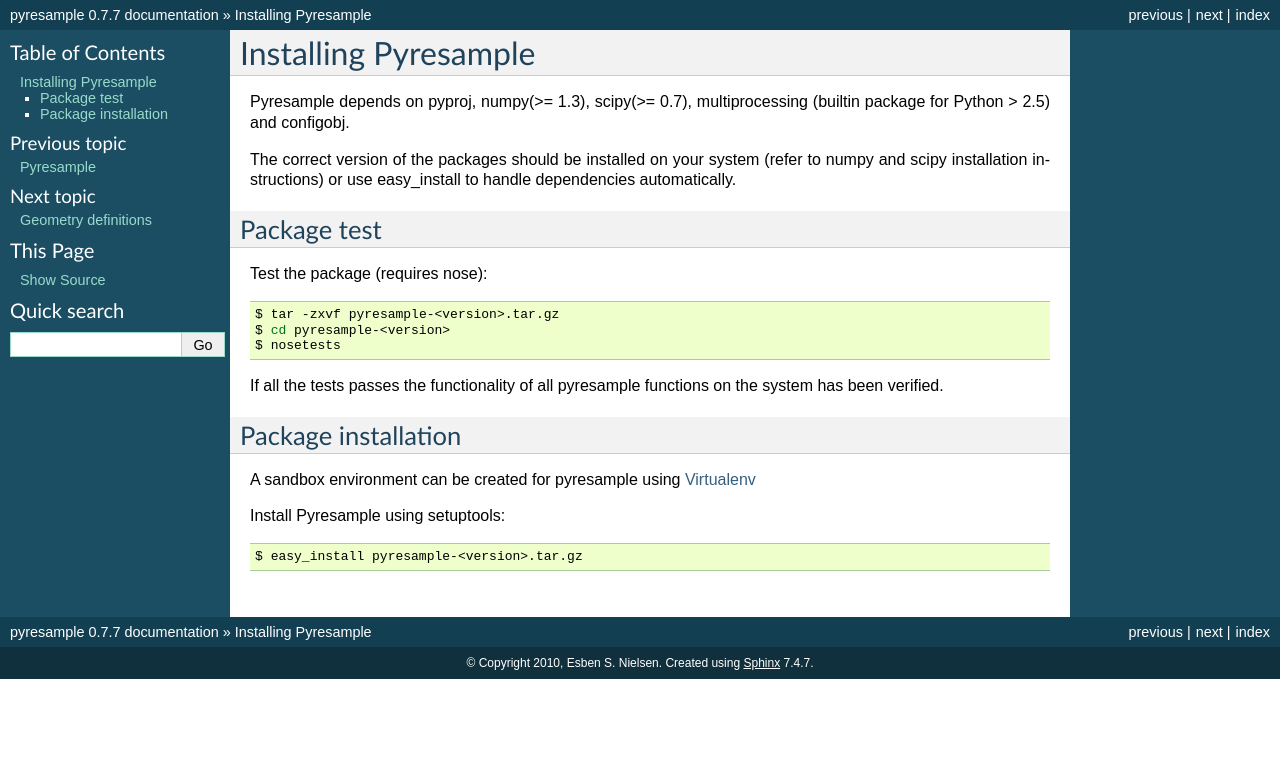
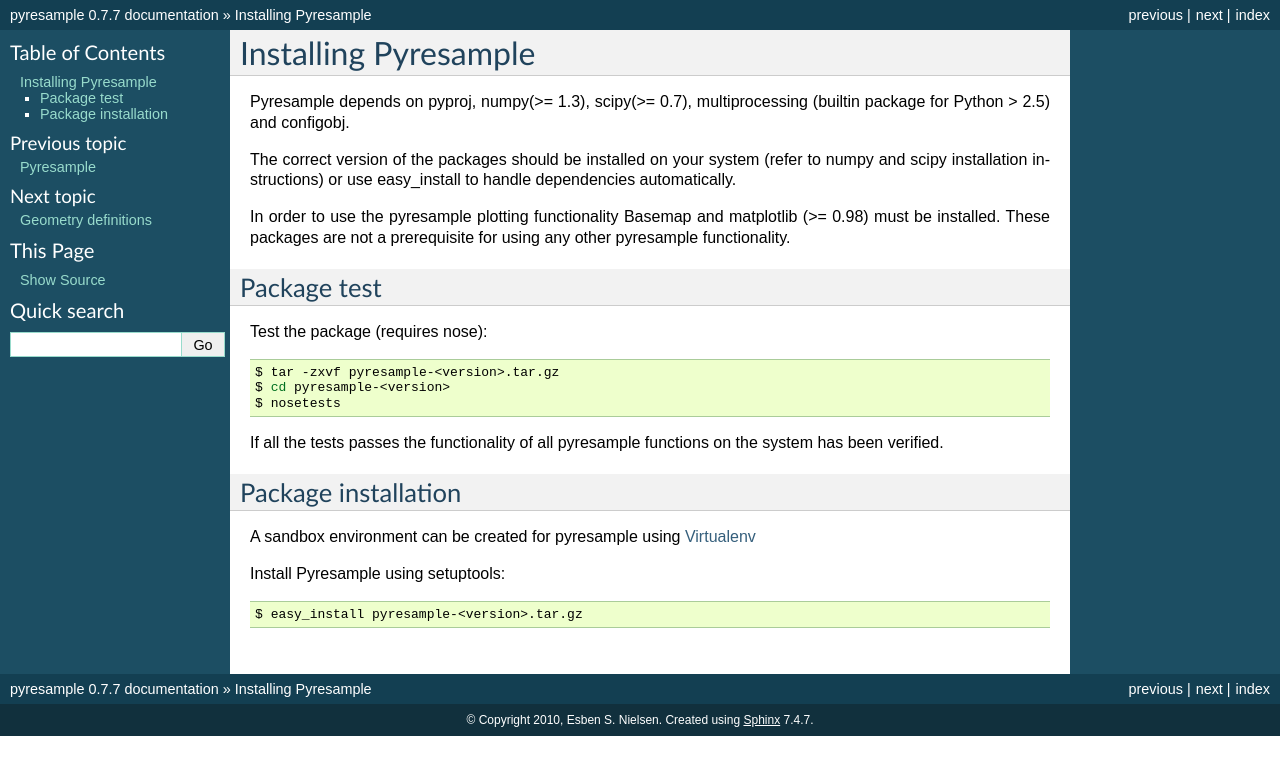
Before and after one commit to pytroll/pyresample, a Sphinx documentation site: the page built from docs/source/installation.rst, in a window 1280 px wide. Shown: the top 775 px of the page. Built offline with Sphinx 7.4.7, drawn with Linux system fonts in a browser that asks for light colours.

Commit message:
Updated docs

```diff
--- a/docs/source/installation.rst
+++ b/docs/source/installation.rst
@@ -6,6 +6,8 @@
 The correct version of the packages should be installed on your system
 (refer to numpy and scipy installation instructions) or use easy_install to handle dependencies automatically.
 
+In order to use the pyresample plotting functionality Basemap and matplotlib (>= 0.98) must be installed.
+These packages are not a prerequisite for using any other pyresample functionality.
 
 Package test
 ************
```
Also changed, not shown: 6 other files.
